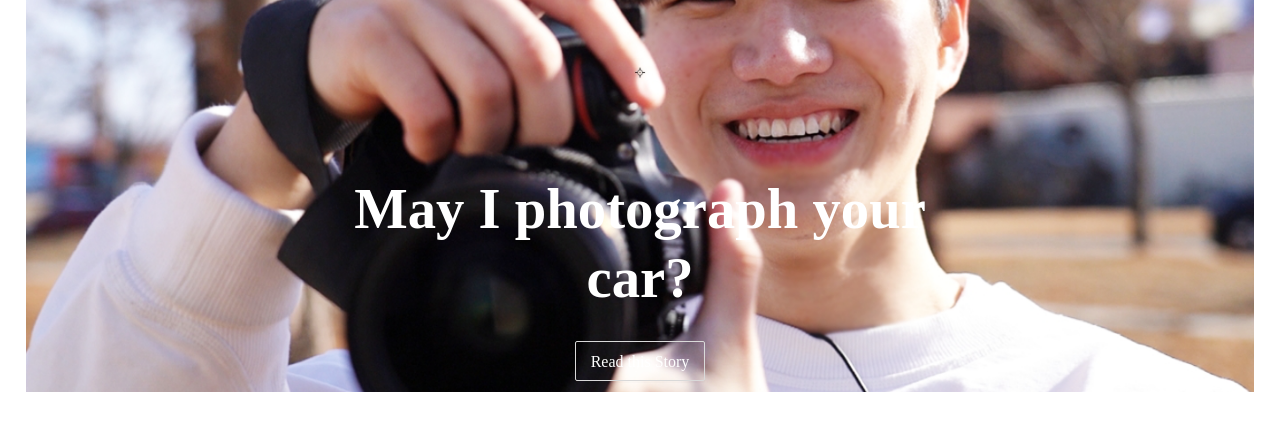
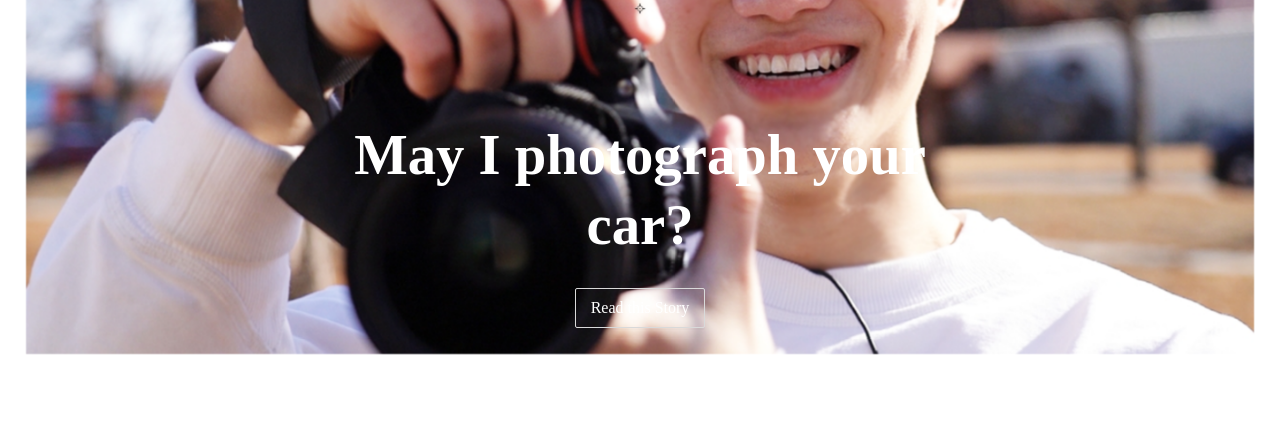
Before and after one commit to Hangyul-Son/Aatreum, a React (Create React App) app: page /bio/1 in a window 1280 px wide. Shown: the part 400-831 px from the top of the page. Built offline with nearby package versions, Linux system fonts and the light colour scheme.

Commit message:
Fix bio cover image

```diff
--- a/src/components/bio-cover.scss
+++ b/src/components/bio-cover.scss
@@ -18,9 +18,9 @@
   }
 
   .bio-cover-text {
-    position: absolute;
+    position: fixed;
     text-align: center;
-    top: 70%;
+    top: 65%;
     left: 50%;
     font-family: "Times New Roman";
 
--- a/src/components/bio-cover.tsx
+++ b/src/components/bio-cover.tsx
@@ -1,25 +1,24 @@
-import React, { useLayoutEffect, useState } from "react";
+import React, { useCallback, useLayoutEffect, useState } from "react";
 import { Button, Image, Typography } from "antd";
 
 import "./bio-cover.scss";
 
 function BioCover() {
   const [scrollTop, setScrollTop] = useState(0);
+  const getScrollTop = useCallback(() => {
+    setScrollTop(document.documentElement.scrollTop);
+  }, []);
 
   useLayoutEffect(() => {
-    window.addEventListener("scroll", () => {
-      setScrollTop(document.documentElement.scrollTop);
-    });
-  }, []);
-
-  console.log(scrollTop);
+    window.addEventListener("scroll", getScrollTop);
+    return () => window.removeEventListener("scroll", getScrollTop);
+  }, [getScrollTop]);
 
   return (
     <div
       className="bio-cover-container"
       style={{
         opacity: 1 - scrollTop / 500,
-        transform: "translate(0," + -scrollTop / 10 + "px)",
       }}
     >
       <Image
--- a/src/components/bio-portfolio.scss
+++ b/src/components/bio-portfolio.scss
@@ -1,5 +1,7 @@
 .pf-container {
-  background: green;
+  position: relative;
+  background-color: #f0f2f5;
+  padding-top: 5%;
 
   .pf-row {
     margin: 0 12.5%;
--- a/src/components/bio-portfolio.tsx
+++ b/src/components/bio-portfolio.tsx
@@ -1,6 +1,5 @@
 import React from "react";
 import { Col, Row, Image, Card } from "antd";
-
 import "./bio-portfolio.scss";
 
 const carSource = ["car1.png", "car2.png", "car3.png", "car4.png"];
```
Also changed, not shown: public/assets/images/car4.png (renamed from public/assets/images/car6.png), src/styles/artist-bio.scss (line endings or trailing spaces).
